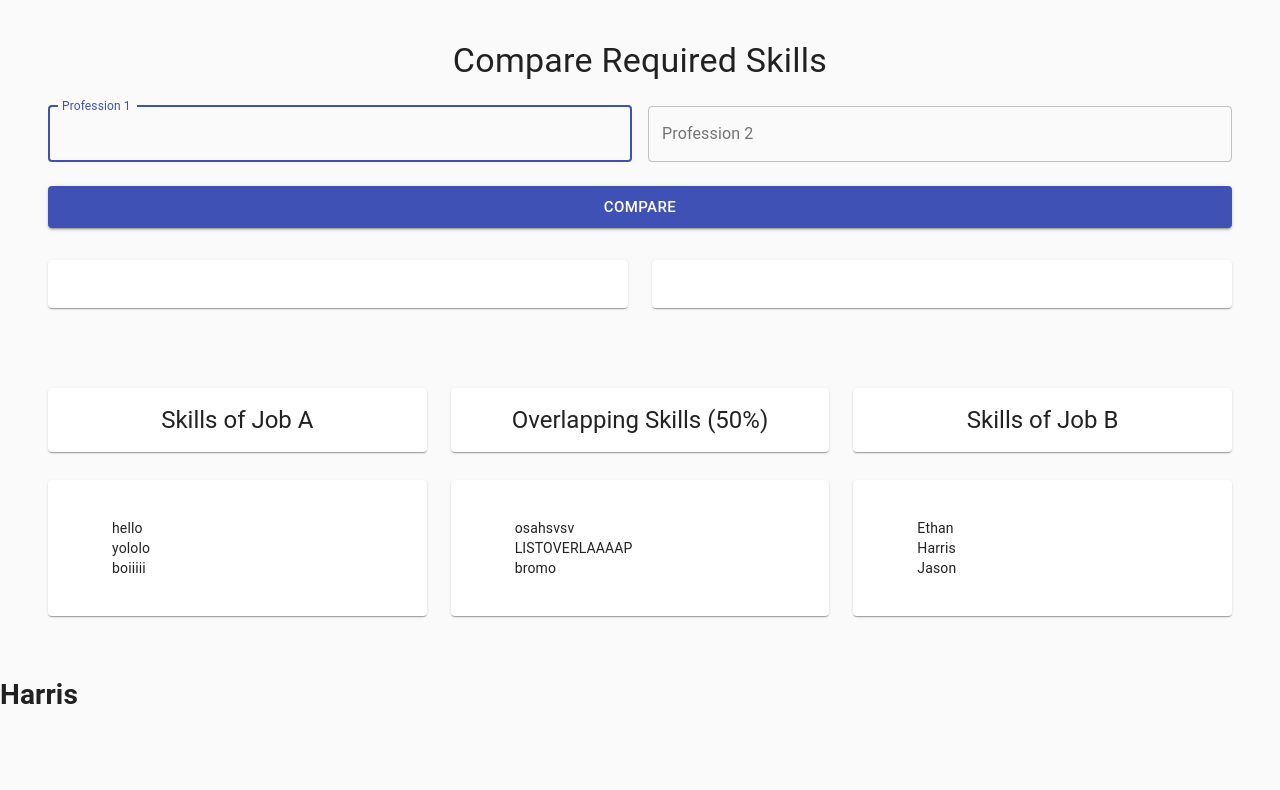
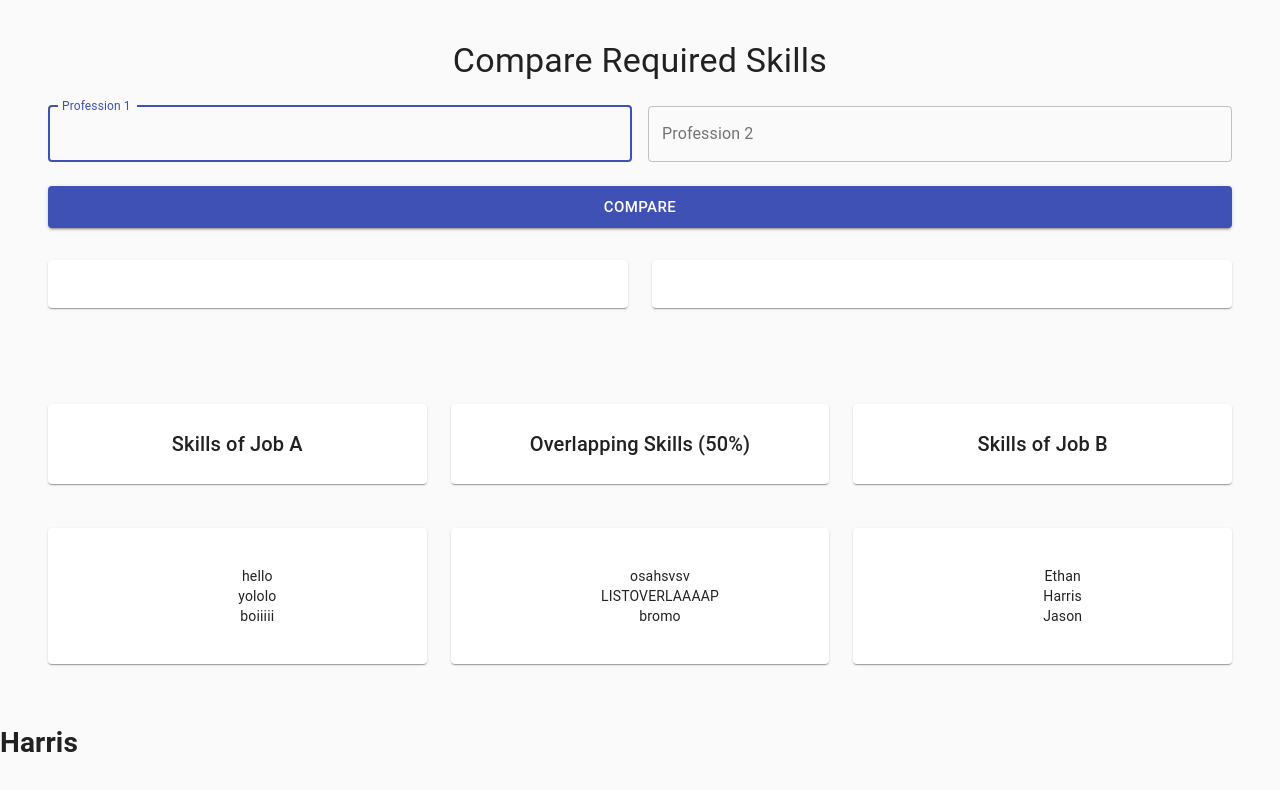
Before and after one commit to harris222/jobComparison, a React (Create React App) app in the folder dash/: page /Ethan in a window 1280 px wide. Shown: the top 790 px of the page. Built offline with nearby package versions, Linux system fonts and the light colour scheme; no server answers.

Commit message:
aiufbaewf

```diff
--- a/dash/src/pages/Ethan.js
+++ b/dash/src/pages/Ethan.js
@@ -15,6 +15,7 @@ const useStyles = makeStyles((theme) => ({
   paper: {
     margin: `${theme.spacing(2)}px auto`,
     padding: theme.spacing(3),
+    textAlign: "center",
   },
   form: {
     width: '100%',
--- a/dash/src/pages/Jason.js
+++ b/dash/src/pages/Jason.js
@@ -10,23 +10,14 @@ const useStyles = makeStyles((theme) => ({
   paper: {
     margin: `${theme.spacing(2)}px auto`,
     padding: theme.spacing(3),
-  },
-  title: {
-    padding: theme.spacing(2),
-    height: "100",
     textAlign: "center",
-    width: "100%",
   },
   list: {
     listStyleType: "none",
   },
-  overlap: {
-    textAlign: "center",
-  }
-
 }));
 
-function SpacingGrid() {
+export default function SpacingGrid() {
   const classes = useStyles();
 
   var listA = ["hello", "yololo", "boiiiii"];
@@ -40,18 +31,18 @@ function SpacingGrid() {
 
         <Grid container spacing={3}>
           <Grid item xs={4}>
-              <Paper className={classes.title}>
-                <Typography variant="h5">Skills of Job A</Typography>
+            <Paper className={classes.paper}>
+              <Typography variant="h6">Skills of Job A</Typography>
             </Paper>
           </Grid>
           <Grid item xs={4}>
-              <Paper className={classes.title}>
-                <Typography variant="h5">Overlapping Skills (50%)</Typography>
+            <Paper className={classes.paper}>
+              <Typography variant="h6">Overlapping Skills (50%)</Typography>
             </Paper>
           </Grid>
           <Grid item xs={4}>
-              <Paper className={classes.title}>
-                <Typography variant="h5">Skills of Job B</Typography>
+            <Paper className={classes.paper}>
+              <Typography variant="h6">Skills of Job B</Typography>
             </Paper>
           </Grid>
         </Grid>
@@ -84,5 +75,3 @@ function SpacingGrid() {
     </Container>
   );
 }
-
-export default SpacingGrid;
```
Lines whose indentation alone changed are shown as unchanged.
